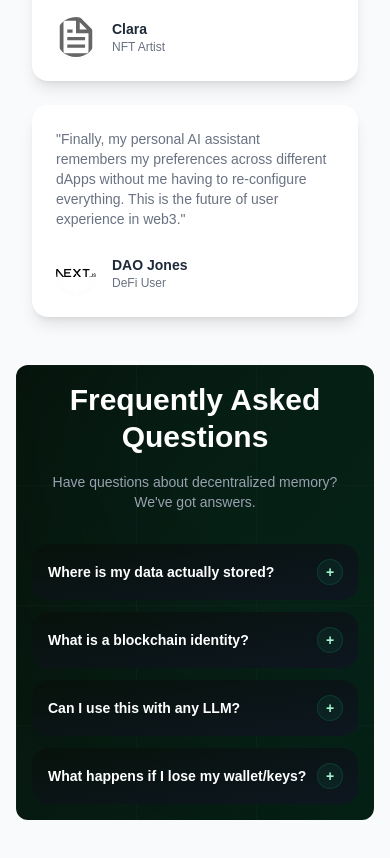
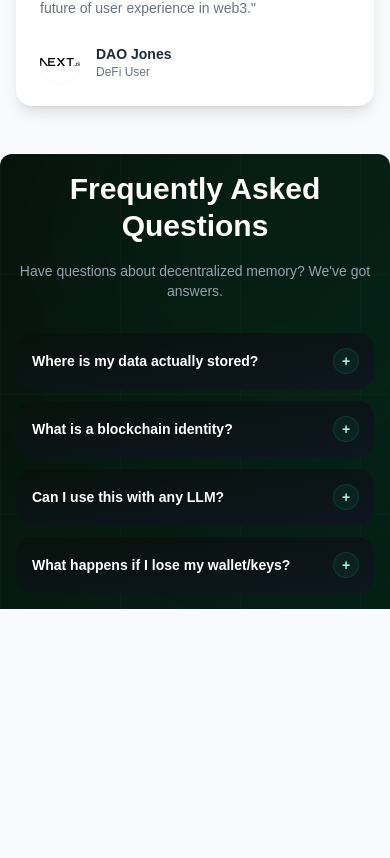
Before and after one commit to ekas-7/EthMem, a Next.js app in the folder frontend/: page / in a window 390 px wide. Shown: the part 4276-5134 px from the top of the page. After the commit the page ends 4885 px from the top, so only its background shows below. Built offline with nearby package versions, Linux system fonts and the light colour scheme.

Commit message:
feat: enhance FAQ component layout and adjust padding for improved visual consistency

```diff
--- a/frontend/app/components/FAQ.jsx
+++ b/frontend/app/components/FAQ.jsx
@@ -1,6 +1,6 @@
 export default function FAQ() {
   return (
-    <section className="bg-gradient-to-br from-[#07120B] to-[#052116] rounded-xl p-4 sm:p-8 md:p-16 my-12 sm:my-16 lg:my-24 text-white relative overflow-hidden">
+    <section className="bg-gradient-to-br from-[#07120B] to-[#052116] rounded-t-xl sm:rounded-xl p-4 sm:p-8 md:p-16 my-0 sm:my-16 lg:my-24 text-white relative overflow-hidden">
       {/* subtle grid overlay */}
       <div className="absolute inset-0 bg-[linear-gradient(rgba(255,255,255,0.02)_1px,transparent_1px),linear-gradient(90deg,rgba(255,255,255,0.02)_1px,transparent_1px)] bg-[size:120px_120px] pointer-events-none"></div>
       {/* decorative orbs */}
--- a/frontend/app/page.jsx
+++ b/frontend/app/page.jsx
@@ -8,7 +8,7 @@ import FAQ from "./components/FAQ.jsx";
 
 export default function Home() {
   return (
-    <div className={cn("min-h-screen flex flex-col items-stretch justify-start px-4 sm:px-6 lg:px-8 space-y-8 sm:space-y-12 lg:space-y-16 bg-background-light dark:bg-background-dark text-text-light-primary dark:text-dark-primary")}>
+    <div className={cn("min-h-screen flex flex-col items-stretch justify-start px-0 sm:px-6 lg:px-8 space-y-8 sm:space-y-12 lg:space-y-16 bg-background-light dark:bg-background-dark text-text-light-primary dark:text-dark-primary")}>
       <Header />
       <main className="space-y-8 sm:space-y-12 lg:space-y-16">
         <HowItWorks />
```
